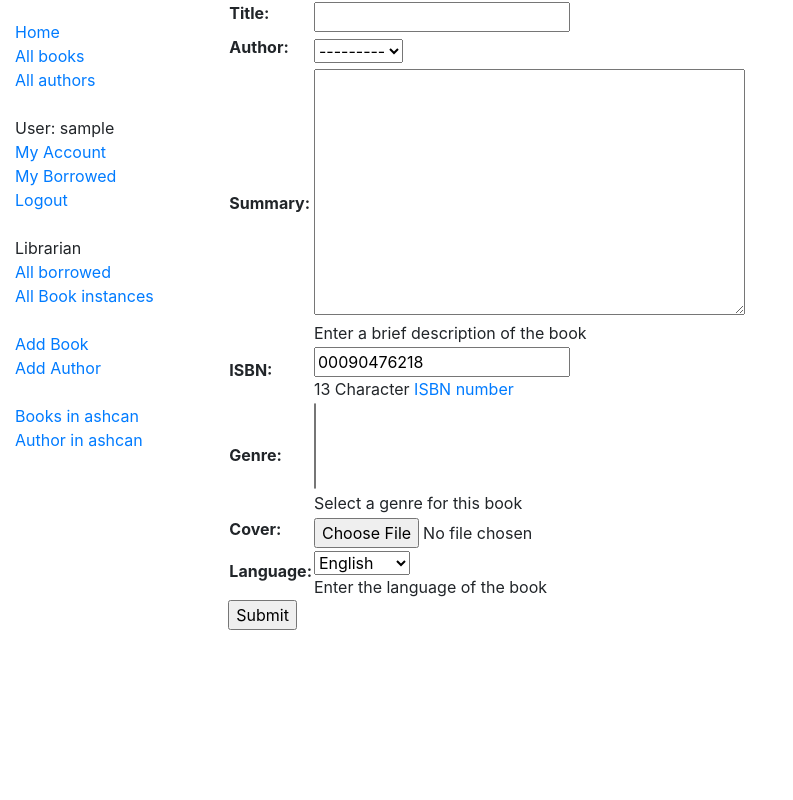
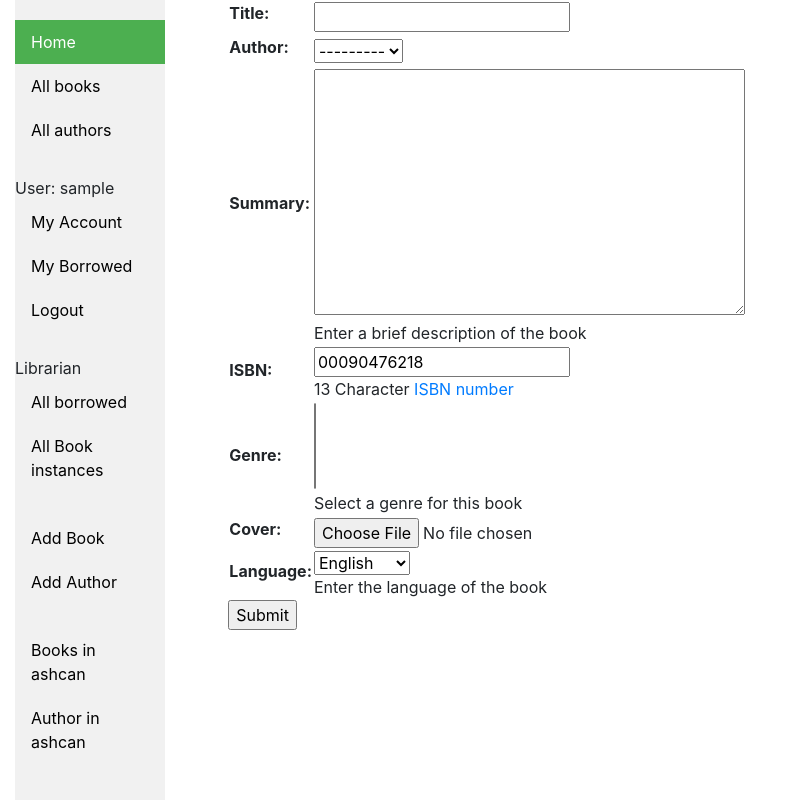
Before and after one commit to veteransgroup/locallib, a Django app: page /catalog/book/create/ in a window 1280 px wide. Shown: the whole page, without its empty margins (0-793 px from the left). Run offline with Django 3.2, Linux system fonts and the light colour scheme; the visitor is signed in with stand-in values (Sample User, id 1); data that the repository does not hold is empty; some libraries are stand-ins or nearby versions.

Commit message:
modify menu column css

```diff
--- a/catalog/templates/base_generic.html
+++ b/catalog/templates/base_generic.html
@@ -17,6 +17,40 @@
 </head>
 
 <body>
+
+    <style>
+.nav {
+    list-style-type: none;
+  margin: 0;
+  padding: 0;
+  width: 150px;
+  background-color: #f1f1f1;
+  height: 100%; /* Full height */
+  position: fixed; /* Make it stick, even on scroll */
+  overflow: auto; /* Enable scrolling if the sidenav has too much content */
+}
+
+li a {
+  display: block;
+  color: #000;
+  padding: 10px 16px;
+  text-decoration: none;
+}
+
+/* Change the link color on hover */
+li a:hover {
+  width: 150px;
+  background-color: rgb(192, 192, 192);
+  color: rgb(255, 255, 255);
+}
+
+.active {
+  width: 150px;
+  background-color: #4CAF50;
+  color: white;
+}
+    </style>
+
     <div class="container-fluid">
         {% if messages %}
         <div>
@@ -31,8 +65,9 @@
         <div class="row">
             <div class="col-sm-2">
                 {% block sidebar %}
+                <div class="nav">
                 <ul class="sidebar-nav">
-                    <li><a href="{% url 'index' %}">Home</a></li>
+                    <li><a href="{% url 'index' %}" class="active">Home</a></li>
                     <li><a href="{% url 'books' %}">All books</a></li>
                     <li><a href="{% url 'authors' %}">All authors</a></li>
                     <br>
@@ -58,6 +93,7 @@
                     <li><a href="{% url 'authors' %}?del=y">Author in ashcan</a></li>
                     {% endif%}
                 </ul>
+                </div>
                 {% endblock %}
             </div>
             <div class="col-sm-10 ">
--- a/requirements.txt
+++ b/requirements.txt
@@ -14,7 +14,7 @@ oauthlib==3.1.0
 packaging==20.4
 Pillow==7.2.0
 pluggy==0.13.1
-psycopg2==2.8.6
+psycopg2-binary==2.8.6
 py==1.9.0
 pycodestyle==2.6.0
 pyparsing==2.4.7
```
